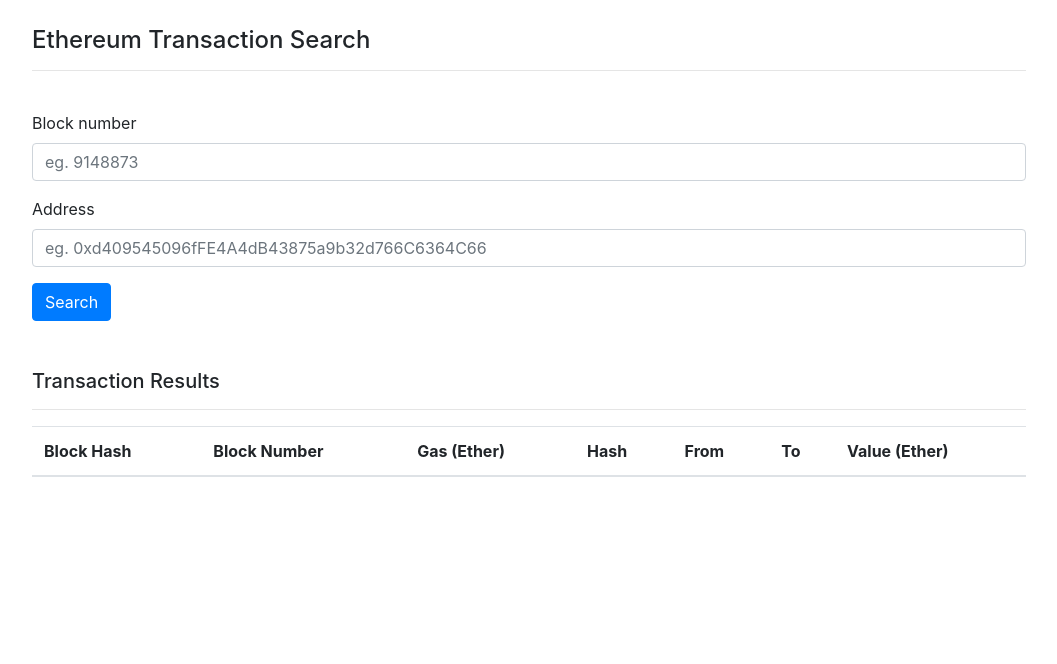
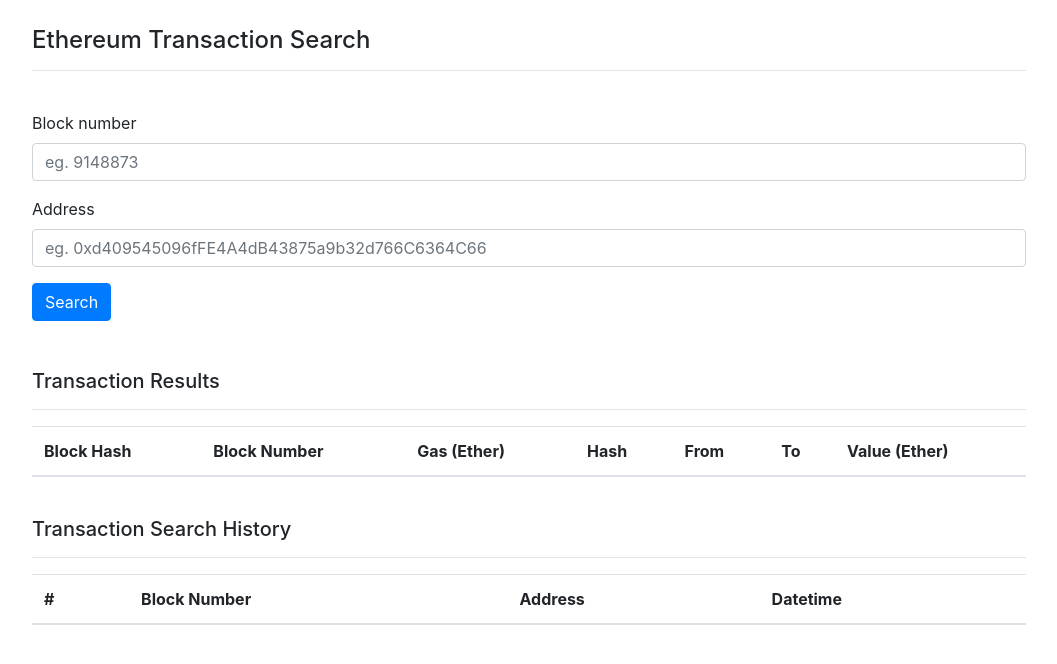
Before and after one commit to chesterlau/EthereumTransactionSearchUI, a React (Create React App) app: page / in a window 1280 px wide. Shown: the top 664 px of the page, without its empty margins (111-1168 px from the left). Built offline with nearby package versions, Linux system fonts and the light colour scheme.

Commit message:
Connected transaction search history to Redux state

```diff
--- a/src/views/TransactionSearch/TransactionSearch.js
+++ b/src/views/TransactionSearch/TransactionSearch.js
@@ -7,6 +7,7 @@
 import { ToastContainer, toast } from 'react-toastify';
 import { useForm } from "react-hook-form";
 import TransactionResult from '../TransactionResult/TransactionResult';
+import TransactionSearchHistory from '../TransactionSearchHistory/TransactionSearchHistory';
 import { addHistory } from '../../redux/Actions/TransactionSearchHistory';
 import 'react-toastify/dist/ReactToastify.css';
 import './TransactionSearch.css';
@@ -101,7 +102,7 @@
               height={30}
               width={30}
               timeout={0} //3 secs
-            />) : (<TransactionResult transactionResults={transactionResults} />)
+            />) : (<div><TransactionResult transactionResults={transactionResults} /> <br /> <TransactionSearchHistory/></div>)
           }
         </div>
       </div>
--- a/src/views/TransactionSearchHistory/TransactionSearchHistory.js
+++ b/src/views/TransactionSearchHistory/TransactionSearchHistory.js
@@ -0,0 +1,51 @@
+import React from 'react';
+import { connect } from 'react-redux';
+
+const TransactionSearchHistory = (props) => {
+
+  return (
+    <div>
+      <div className="row">
+        <div className="col-md">
+          <h5>Transaction Search History</h5>
+          <hr />
+        </div>
+      </div>
+      <div className="row">
+        <div className="col-md">
+          <table className="table">
+            <thead>
+              <tr>
+                <th scope="col">#</th>
+                <th scope="col">Block Number</th>
+                <th scope="col">Address</th>
+                <th scope="col">Datetime</th>
+              </tr>
+            </thead>
+            <tbody>
+                {
+                  props.transactionSearchHistories.map((item, index) => {
+                    return[
+                    <tr key={index}>
+                      <td>{index + 1}</td>
+                      <td>{item.blockNumber}</td>
+                      <td>{item.address}</td>
+                      <td>{item.timestamp}</td>
+                    </tr>]
+                  })
+                }
+            </tbody>
+          </table>
+        </div>
+      </div>
+    </div>)
+
+}
+
+const mapStateToProps = state => {
+  return {
+    transactionSearchHistories: state.TransactionSearchHistoryReducer.transactionSearchHistories
+  }
+}
+
+export default connect(mapStateToProps, null)(TransactionSearchHistory);
```
